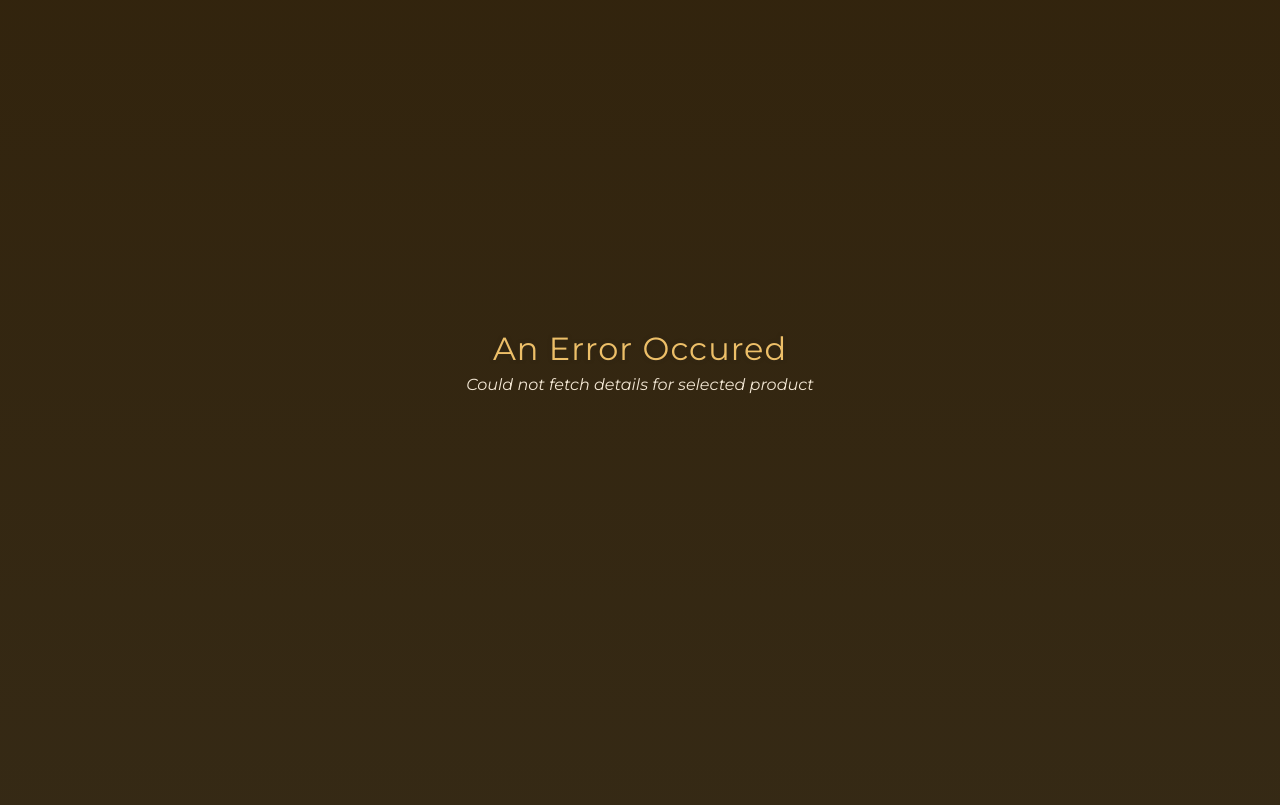
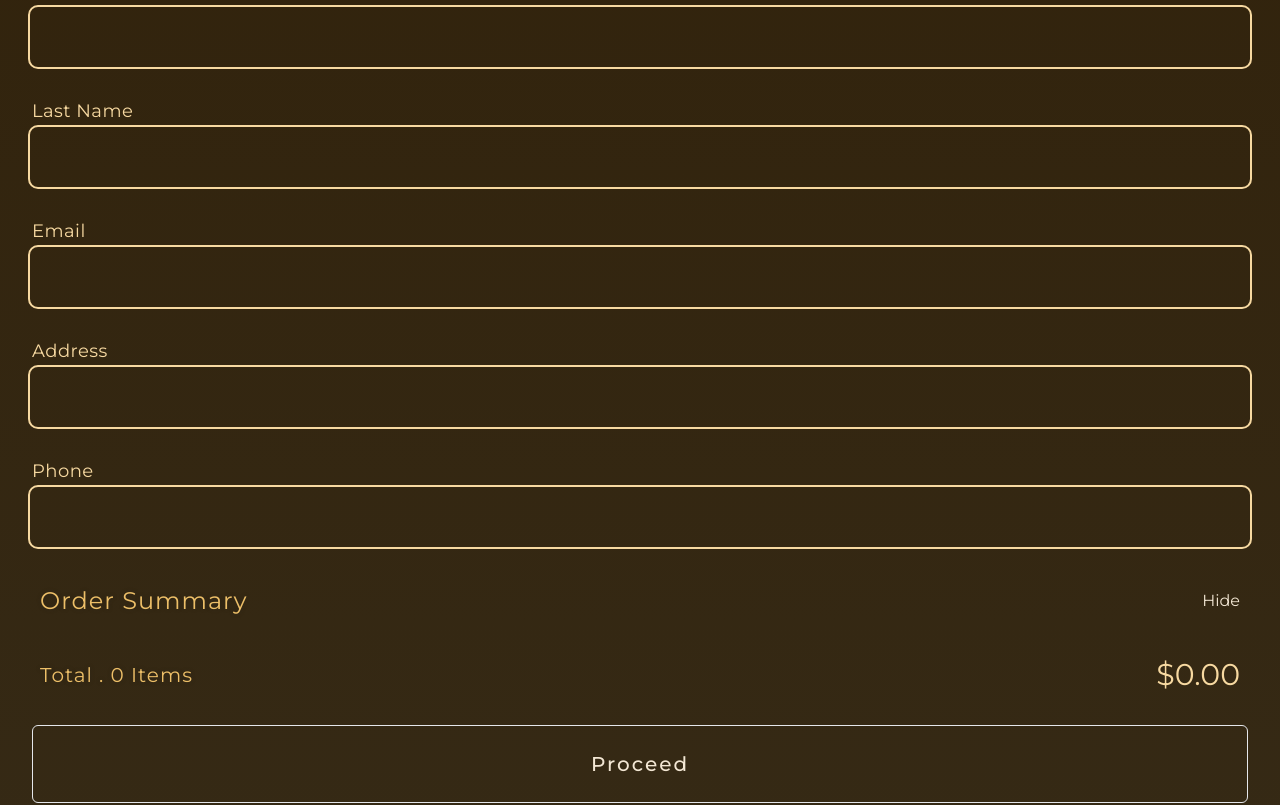
Before and after one commit to Udeme01/contextAPI-useReducer---BB, a React (Vite) app: page /checkout in a window 1280 px wide. Shown: the part 280-1085 px from the top of the page. Built offline with nearby package versions, Linux system fonts and the light colour scheme; no server answers.

Commit message:
done with checkout page UI

```diff
--- a/src/App.jsx
+++ b/src/App.jsx
@@ -7,6 +7,7 @@ import ProductDetails, {
 } from "./pages/ProductDetails.jsx";
 import Shop, { loader as productsLoader } from "./components/Shop.jsx";
 import ProductRoot from "./pages/ProductRoot.jsx";
+import CheckoutForm from "./components/Forms/CheckoutForm.jsx";
 
 function App() {
   const router = createBrowserRouter([
@@ -22,14 +23,19 @@ function App() {
         },
         {
           path: ":productId",
+          id: "product-detail",
           element: <ProductRoot />,
+          loader: productDetailLoader,
           children: [
             {
               index: true,
               element: <ProductDetails />,
-              loader: productDetailLoader,
             },
           ],
+        },
+        {
+          path: "/checkout",
+          element: <CheckoutForm />,
         },
       ],
     },
--- a/src/components/Buttons/Checkout.jsx
+++ b/src/components/Buttons/Checkout.jsx
@@ -1,13 +1,14 @@
 import React from "react";
+import { useNavigate } from "react-router-dom";
 
 const Checkout = () => {
+  const navigate = useNavigate();
 
-  const handleCheckout = (e) => {
-    e.preventDefault();
-    alert("checkingOut");
+  const handleChecout = () => {
+    navigate("/checkout");
   };
 
-  return <button onClick={handleCheckout}>Checkout</button>;
+  return <button onClick={handleChecout}>checkout</button>;
 };
 
 export default Checkout;
--- a/src/components/Form/CheckoutForm.jsx
+++ /dev/null
@@ -1,11 +0,0 @@
-import React from "react";
-
-const CheckoutForm = () => {
-  return (
-    <form>
-      <p>checkout form</p>
-    </form>
-  );
-};
-
-export default CheckoutForm;
--- /dev/null
+++ b/src/components/Forms/CheckoutForm.jsx
@@ -0,0 +1,144 @@
+import React, { useContext } from "react";
+import { CartContext } from "../store/shopping-cart-context";
+
+const CheckoutForm = () => {
+  const { items } = useContext(CartContext);
+  console.log(items);
+
+  const inputStyles = `bg-transparent border-none outline-[#f7d9a1] rounded-md p-4 outline-none focus:outline-[#be8c2d]`;
+
+  const inputContainer = `my-8 flex flex-col gap-1`;
+
+  const labelStyles = `text-lg tracking-wide text-[#f7d9a1]`;
+
+  const subtotalPrice = items.reduce(
+    (acc, item) => acc + item.price * item.quantity,
+    0
+  );
+  const formattedTotalPrice = `$${subtotalPrice.toFixed(2)}`;
+
+  return (
+    <>
+      <form className="m-8">
+        <p className={inputContainer}>
+          <label htmlFor="firstname" className={labelStyles}>
+            First Name
+          </label>
+          <input
+            type="text"
+            id="firstname"
+            name="firstname"
+            className={inputStyles}
+          />
+        </p>
+        <p className={inputContainer}>
+          <label className={labelStyles} htmlFor="lastname">
+            Last Name
+          </label>
+          <input
+            type="text"
+            id="lastname"
+            name="lastname"
+            className={inputStyles}
+          />
+        </p>
+        <p className={inputContainer}>
+          <label className={labelStyles} htmlFor="email">
+            Email
+          </label>
+          <input type="email" id="email" name="email" className={inputStyles} />
+        </p>
+        <p className={inputContainer}>
+          <label className={labelStyles} htmlFor="address">
+            Address
+          </label>
+          <input
+            type="text"
+            id="address"
+            name="address"
+            className={inputStyles}
+          />
+        </p>
+        <p className={inputContainer}>
+          <label className={labelStyles} htmlFor="phone">
+            Phone
+          </label>
+          <input type="tel" id="phone" name="phone" className={inputStyles} />
+        </p>
+        {/* <div className="flex gap-4">
+          <input type="checkbox" className="border-none bg-transparent" />
+          <p>Save this information for next time</p>
+        </div> */}
+        <section>
+          <button
+            type="button"
+            onClick={() => null}
+            className="flex items-center justify-between w-full p-2 my-4"
+          >
+            <h1 className="text-2xl capitalize">Order Summary</h1>
+            <p>Hide</p>
+          </button>
+          {/* items in cart */}
+          <ul>
+            {items.map((item) => {
+              const formattedPrice = `$${item.price.toFixed(2)}`;
+
+              const { id, name, image, quantity, selectedColor, selectedSize } =
+                item;
+              const productIdSpecific = `${id}-${selectedSize}-${selectedColor}`;
+              const totalPrice = `₦${(item.price * quantity).toFixed(2)}`;
+
+              return (
+                <li
+                  key={productIdSpecific}
+                  className="flex items-center justify-center"
+                >
+                  <div className="flex gap-3 w-full">
+                    <span className="relative my-4">
+                      <img
+                        src={image}
+                        alt={name}
+                        className="w-32 h-32 rounded-md"
+                      />
+                      <p className="absolute z-50 -top-2 -right-2 text-xl bg-[#f7d9a1] text-[#be8c2d] text-center flex items-center justify-center rounded-full w-8 h-8 font-bold">
+                        {quantity}
+                      </p>
+                    </span>
+
+                    <span className="p-2 flex flex-col gap-1 font-bold my-4">
+                      <h6 className="">{name}</h6>
+                      <p>{formattedPrice}</p>
+                      <p>Color: {selectedColor}</p>
+                      <p>Size: {selectedSize}</p>
+                    </span>
+                  </div>
+                  <div>{totalPrice}</div>
+                </li>
+              );
+            })}
+          </ul>
+          {/* item in cart 'end tag' */}
+          <span
+            onClick={() => null}
+            className="flex items-center justify-between w-full p-2 my-6"
+          >
+            <h1 className="text-xl capitalize cursor-default">
+              Total <span>.</span> {items.length} items{" "}
+            </h1>
+            <p className="text-3xl text-[#f7d9a1]">{formattedTotalPrice}</p>
+          </span>
+        </section>
+        <button
+          type="button"
+          className="text-center flex items-center justify-center w-full border p-6 font-medium text-xl tracking-widest capitalize rounded-md"
+        >
+          proceed
+        </button>
+      </form>
+    </>
+  );
+};
+
+export default CheckoutForm;
+
+// ₦
--- a/src/components/Header.jsx
+++ b/src/components/Header.jsx
@@ -15,17 +15,17 @@ import logo from "/logo.png";
 
 export default function Header() {
   const [query, setQuery] = useState("");
-  const [showInput, setShowInput] = useState(false);
+  // const [showInput, setShowInput] = useState(false);
 
-  const handleShowInput = () => {
-    setShowInput((prevState) => !prevState);
-  };
+  // const handleShowInput = () => {
+  //   setShowInput((prevState) => !prevState);
+  // };
 
-  const handleCloseInput = () => {
-    setShowInput(false);
-    setQuery("");
-    searchItem("");
-  };
+  // const handleCloseInput = () => {
+  //   setShowInput(false);
+  //   setQuery("");
+  //   searchItem("");
+  // };
 
   const { items, searchItem } = useContext(CartContext);
   const modal = useRef();
@@ -75,7 +75,7 @@ export default function Header() {
         id="main-header"
         className="flex items-center justify-between w-[85%] mx-auto xl:max-w-7xl xl:mx-auto"
       >
-        {showInput ? (
+        {/* {showInput ? (
           <span className="searchWrapper">
             <Input
               ref={inputRef}
@@ -103,17 +103,18 @@ export default function Header() {
               </p>
             </button>
           </span>
-        ) : (
+        ) : ( */}
         <>
           <Link to={`/`} id="main-title">
             <img src={logo} alt="Elegant model" />
             <h1 className="hidden md:block">fit-in</h1>
           </Link>
-            <p>
+          {/* work on search feature later... */}
+          {/* <p>
               <button onClick={handleShowInput}>
                 <FontAwesomeIcon icon={faMagnifyingGlass} size="lg" />
               </button>
-            </p>
+            </p> */}
           <p>
             <button onClick={handleOpenCartClick}>
               <FontAwesomeIcon icon={faBagShopping} size="lg" />
@@ -121,7 +122,7 @@ export default function Header() {
             </button>
           </p>
         </>
-        )}
+        {/* // )}  */}
       </header>
       <main className="hero">
         <h1 className="md:hidden">Fit-In</h1>
--- a/src/components/ProductItem.jsx
+++ b/src/components/ProductItem.jsx
@@ -1,4 +1,4 @@
-import React, { useContext, useEffect, useRef, useState } from "react";
+import React, { useContext, useRef, useState } from "react";
 import { FontAwesomeIcon } from "@fortawesome/react-fontawesome";
 import { faMinus, faPlus } from "@fortawesome/free-solid-svg-icons";
 import { CartContext } from "./store/shopping-cart-context";
--- a/src/pages/ProductDetails.jsx
+++ b/src/pages/ProductDetails.jsx
@@ -1,10 +1,10 @@
 import React from "react";
 import ProductItem from "../components/ProductItem";
-import { useLoaderData } from "react-router-dom";
+import { useRouteLoaderData } from "react-router-dom";
 import { fetchEntry } from "../components/contentful/https";
 
 const ProductDetails = () => {
-  const product = useLoaderData();
+  const product = useRouteLoaderData("product-detail");
 
   return <ProductItem product={product} />;
 };
```
Lines whose indentation alone changed are shown as unchanged.
